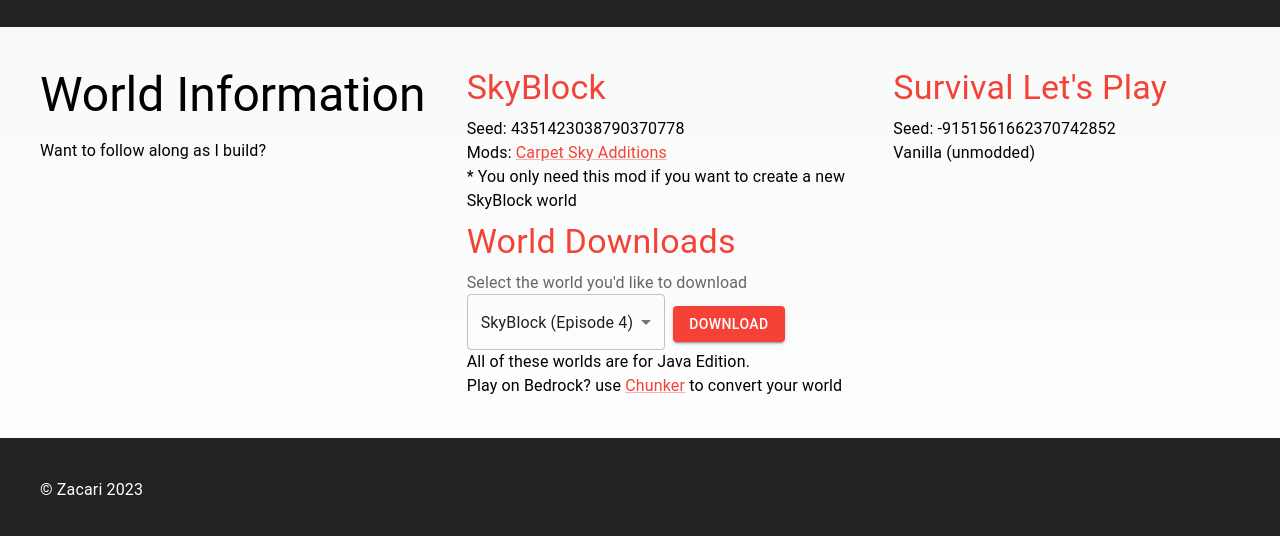
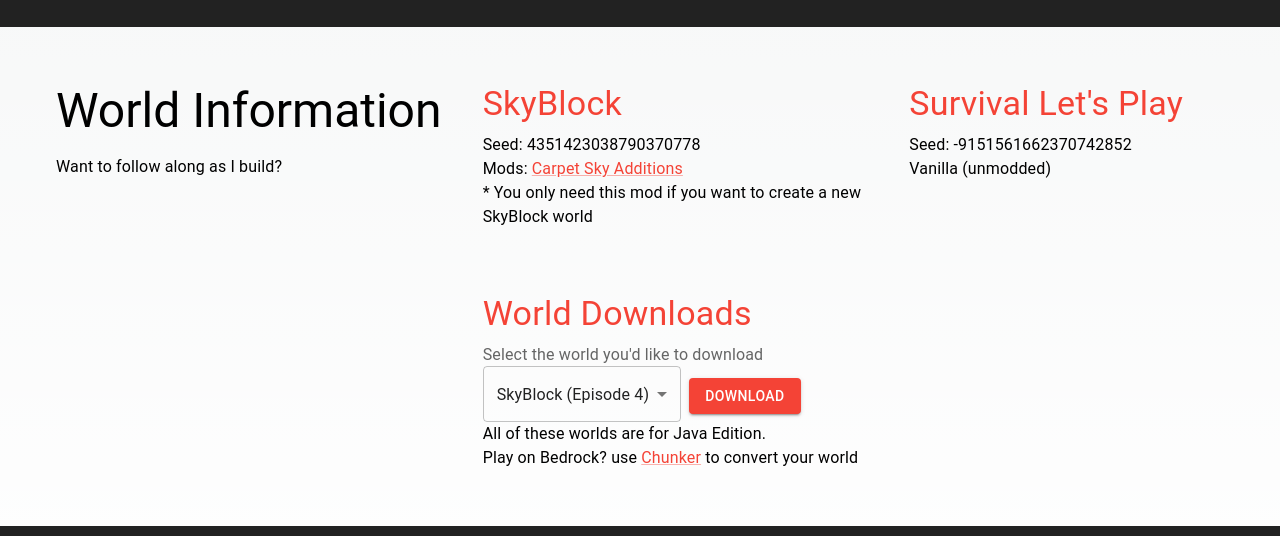
Before and after one commit to zachtjones/minecraft-website, a Next.js app: page / in a window 1280 px wide. Shown: the part 2714-3250 px from the top of the page. Built offline with nearby package versions, Linux system fonts and the light colour scheme.

Commit message:
small content updates

```diff
--- a/components/sections/WorldInformation.tsx
+++ b/components/sections/WorldInformation.tsx
@@ -15,9 +15,11 @@
         link.click()
     }
 
+    const gridItemPadding = 2
+
     return (
         <Grid container columns={3} sx={{ m: 5}}>
-            <Grid item xs={3} md={1}>
+            <Grid item xs={3} md={1} sx={{ p: gridItemPadding }}>
                 <Typography variant='h3' sx={{ mb: 2 }}>
                     World Information
                 </Typography>
@@ -25,7 +27,7 @@
                     Want to follow along as I build?
                 </Typography>
             </Grid>
-            <Grid item xs={3} md={1}>
+            <Grid item xs={3} md={1} sx={{ p: gridItemPadding }}>
                 <Typography variant='h4' color='primary.main' sx={{ mb: 1 }}>
                     SkyBlock
                 </Typography>
@@ -39,7 +41,7 @@
                     * You only need this mod if you want to create a new SkyBlock world
                 </Typography>
             </Grid>
-            <Grid item xs={3} md={1}>
+            <Grid item xs={3} md={1} sx={{ p: gridItemPadding }}>
                 <Typography variant='h4' color='primary.main' sx={{ mb: 1 }}>
                     Survival Let's Play
                 </Typography>
@@ -51,8 +53,8 @@
                 </Typography>
             </Grid>
             <Grid item xs={3} md={1}></Grid>
-            <Grid item xs={3} md={1}>
-                <Typography variant='h4' color='primary.main' sx={{ mb: 1, mt: 1 }}>
+            <Grid item xs={3} md={1} sx={{ p: gridItemPadding }}>
+                <Typography variant='h4' color='primary.main' sx={{ mb: 1, mt: 4 }}>
                     World Downloads
                 </Typography>
                 <InputLabel id='selectWorld'>Select the world you'd like to download</InputLabel>
```
